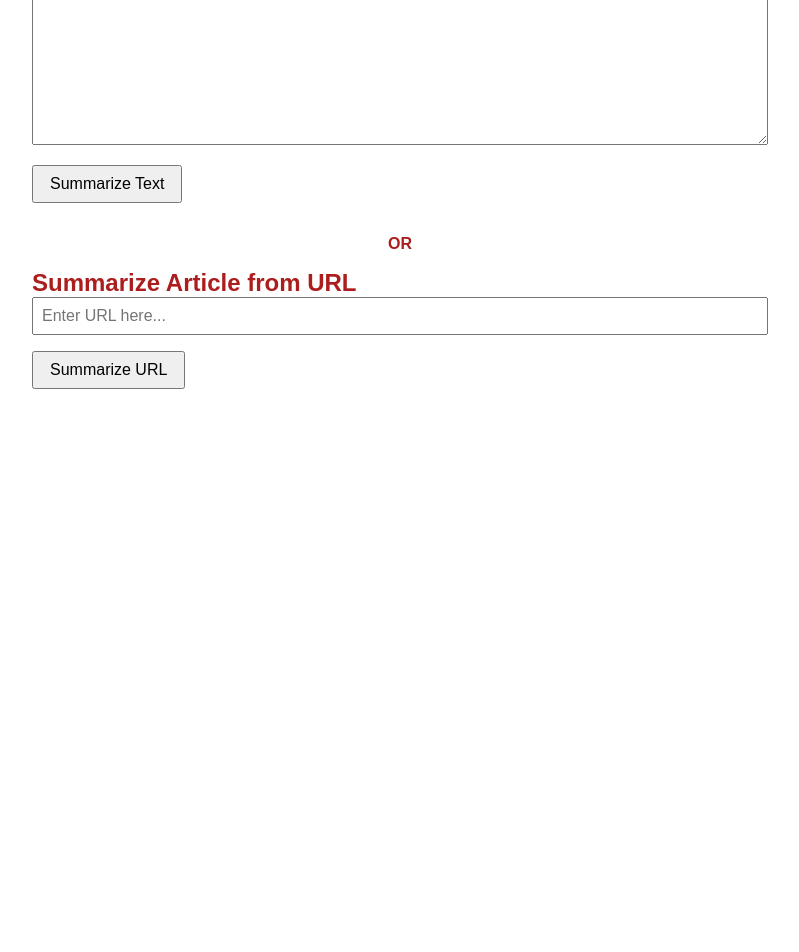
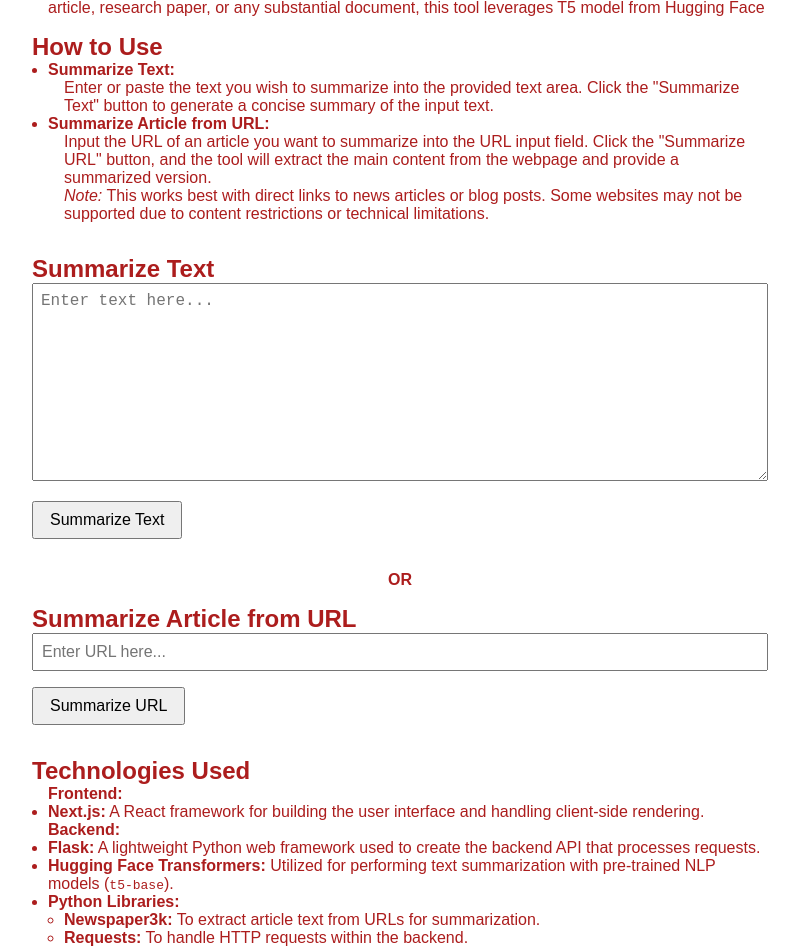
Before and after one commit to omerozerr/front, a Next.js app: page /text-summarizer in a window 1280 px wide. Shown: the part 260-1212 px from the top of the page, without its empty margins (240-1039 px from the left). Before the commit the page ends 800 px from the top, so only its background shows below. Built offline with nearby package versions, Linux system fonts and the light colour scheme.

Commit message:
text summarizer desc

```diff
--- a/app/styles/TextSummarizer.module.css
+++ b/app/styles/TextSummarizer.module.css
@@ -41,3 +41,16 @@
 .summaryContainer {
   margin-top: 2rem;
 }
+
+.description {
+  margin-bottom: 2rem;
+}
+
+.description h2 {
+  margin-top: 1rem;
+}
+
+.description p,
+.description ul {
+  margin-left: 1rem;
+}
--- a/app/text-summarizer/page.js
+++ b/app/text-summarizer/page.js
@@ -77,6 +77,48 @@ export default function TextSummarizer() {
         <div className={styles.container}>
             <h1>Text Summarization Tool</h1>
 
+            {/* Description Section */}
+            <div className={styles.description}>
+                <h2>Purpose</h2>
+                <p>
+                    The Text Summarization Tool is designed to help users
+                    quickly obtain concise summaries of long pieces of text or
+                    articles from the web. Whether you&apos;re trying to grasp
+                    the main points of a lengthy article, research paper, or any
+                    substantial document, this tool leverages T5 model from
+                    Hugging Face
+                </p>
+
+                <h2>How to Use</h2>
+                <ul>
+                    <li>
+                        <strong>Summarize Text:</strong>
+                        <p>
+                            Enter or paste the text you wish to summarize into
+                            the provided text area. Click the &quot;Summarize
+                            Text&quot; button to generate a concise summary of
+                            the input text.
+                        </p>
+                    </li>
+                    <li>
+                        <strong>Summarize Article from URL:</strong>
+                        <p>
+                            Input the URL of an article you want to summarize
+                            into the URL input field. Click the &quot;Summarize
+                            URL&quot; button, and the tool will extract the main
+                            content from the webpage and provide a summarized
+                            version.
+                        </p>
+                        <p>
+                            <em>Note:</em> This works best with direct links to
+                            news articles or blog posts. Some websites may not
+                            be supported due to content restrictions or
+                            technical limitations.
+                        </p>
+                    </li>
+                </ul>
+            </div>
+
             {/* Text Input Section */}
             <div className={styles.inputSection}>
                 <h2>Summarize Text</h2>
@@ -119,6 +161,49 @@ export default function TextSummarizer() {
                     <p>{summary}</p>
                 </div>
             )}
+
+            {/* Technologies Used Section */}
+            <div className={styles.description}>
+                <h2>Technologies Used</h2>
+                <p>
+                    <strong>Frontend:</strong>
+                </p>
+                <ul>
+                    <li>
+                        <strong>Next.js:</strong> A React framework for building
+                        the user interface and handling client-side rendering.
+                    </li>
+                </ul>
+                <p>
+                    <strong>Backend:</strong>
+                </p>
+                <ul>
+                    <li>
+                        <strong>Flask:</strong> A lightweight Python web
+                        framework used to create the backend API that processes
+                        requests.
+                    </li>
+                    <li>
+                        <strong>Hugging Face Transformers:</strong> Utilized for
+                        performing text summarization with pre-trained NLP
+                        models (<code>t5-base</code>).
+                    </li>
+
+                    <li>
+                        <strong>Python Libraries:</strong>
+                        <ul>
+                            <li>
+                                <strong>Newspaper3k:</strong> To extract article
+                                text from URLs for summarization.
+                            </li>
+                            <li>
+                                <strong>Requests:</strong> To handle HTTP
+                                requests within the backend.
+                            </li>
+                        </ul>
+                    </li>
+                </ul>
+            </div>
         </div>
     );
 }
```
